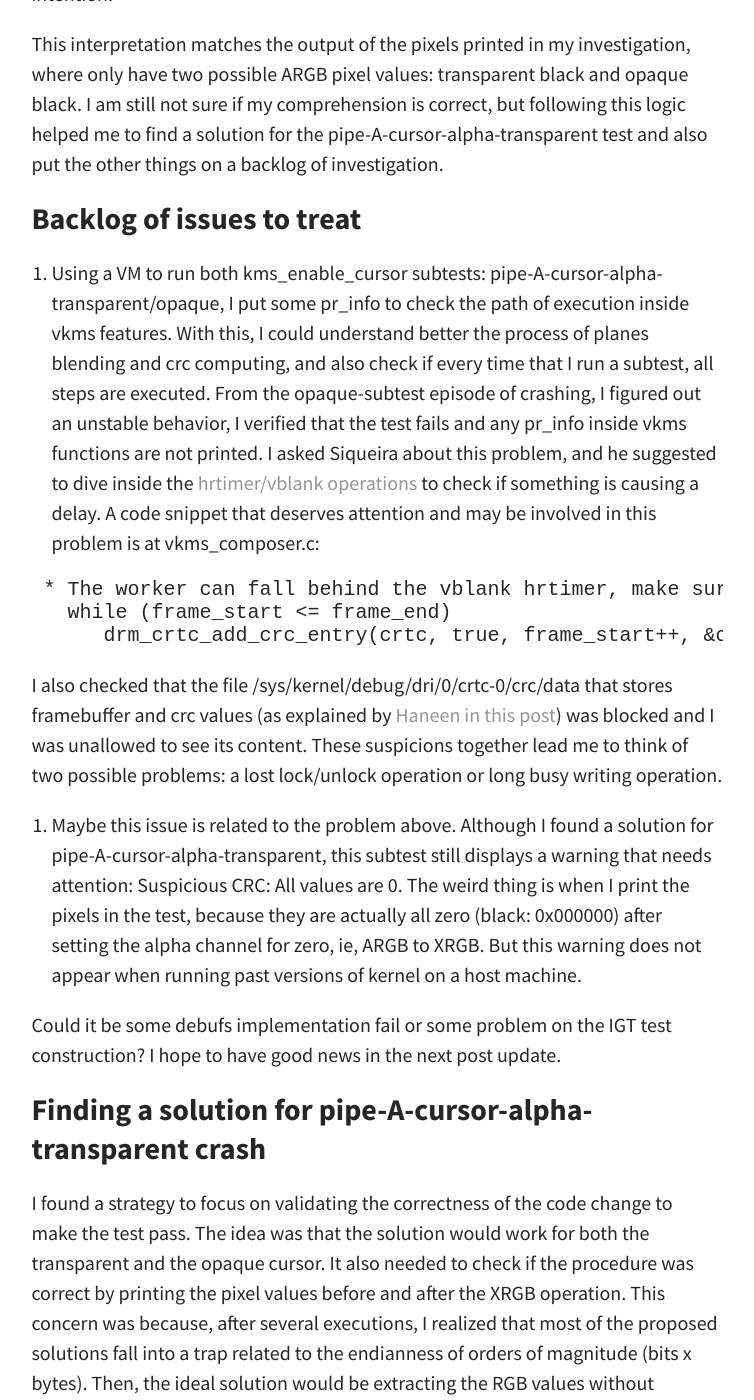
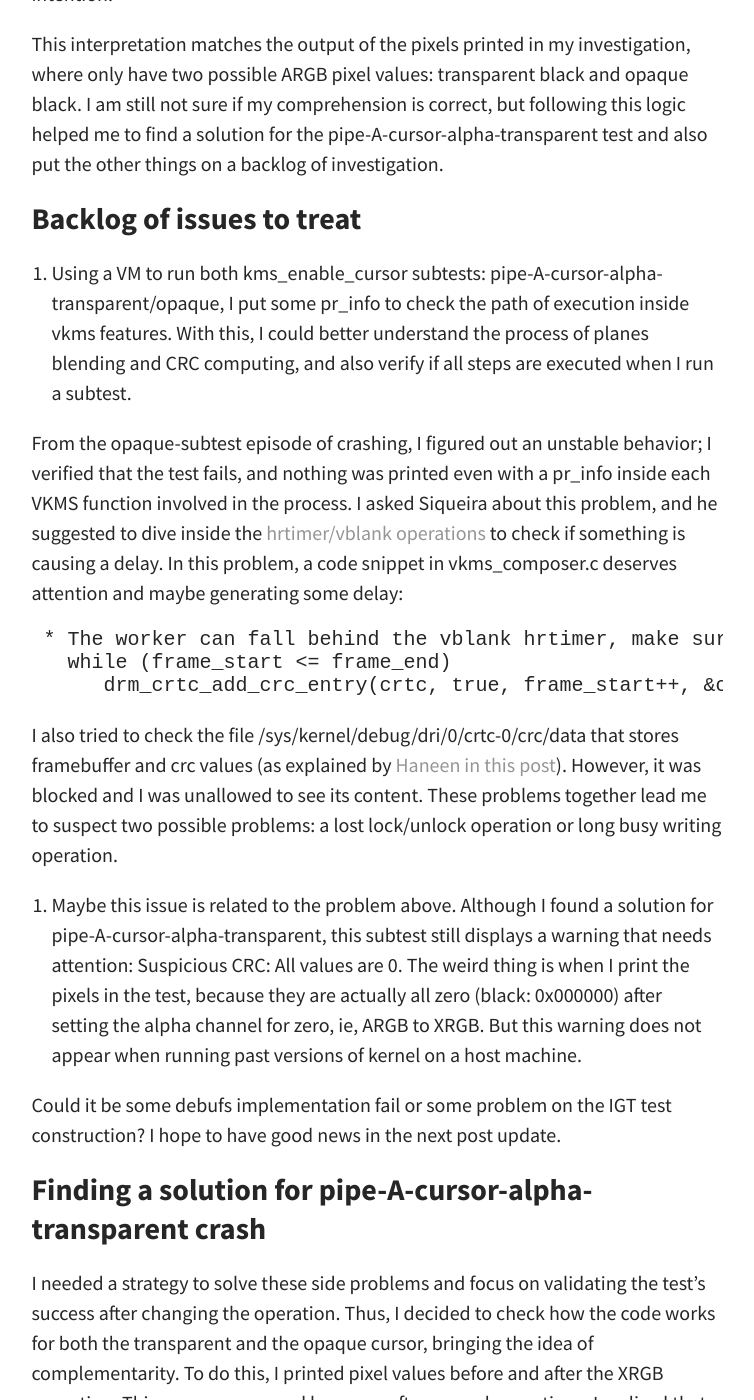
Before and after one commit to melissawen/melissawen.github.io, a Jekyll site: the page built from _posts/2020-03-21-a-tangle-issues.md, in a window 1280 px wide and 1400 px high, scrolled down 1539 px. Shown: the whole window, without its empty margins (263-1017 px from the left). Built offline with Jekyll 4.4.1, drawn with Linux system fonts in a browser that asks for light colours; some of the changed text lies outside the part shown.

Commit message:
Update 2020-03-21-a-tangle-issues.md

````diff
--- a/_posts/2020-03-21-a-tangle-issues.md
+++ b/_posts/2020-03-21-a-tangle-issues.md
@@ -61,15 +61,16 @@ put the other things on a backlog of investigation.
 
 1. Using a VM to run both kms\_enable\_cursor subtests:
    pipe-A-cursor-alpha-transparent/opaque, I put some pr\_info to check the path
-of execution inside vkms features. With this, I could understand better the
-process of planes blending and crc computing, and also check if every time that I
-run a subtest, all steps are executed. From the opaque-subtest episode of
-crashing, I figured out an unstable behavior, I verified that the test fails
-and any pr\_info inside vkms functions are not printed. I asked Siqueira about
-this problem, and he suggested to dive inside the [hrtimer/vblank
-operations](https://siqueira.tech/report/add-infrastructure-for-vblank-and-page-flip-events-simulated-via-hrtimer-in-vkms/)
-to check if something is causing a delay. A code snippet that deserves
-attention and may be involved in this problem is at vkms\_composer.c:
+of execution inside vkms features. With this, I could better understand the process
+of planes blending and CRC computing, and also verify if all steps are executed
+when I run a subtest.
+
+From the opaque-subtest episode of crashing, I figured out an unstable behavior;
+I verified that the test fails, and nothing was printed even with a pr\_info inside
+each VKMS function involved in the process. I asked Siqueira about this problem,
+and he suggested to dive inside the [hrtimer/vblank
+operations](https://siqueira.tech/report/add-infrastructure-for-vblank-and-page-flip-events-simulated-via-hrtimer-in-vkms/) to check if something is causing a delay. In this problem, a code snippet in
+vkms\_composer.c deserves attention and maybe generating some delay:
 
 ``` /*
  * The worker can fall behind the vblank hrtimer, make sure we catch up.  */
@@ -78,11 +79,11 @@ attention and may be involved in this problem is at vkms\_composer.c:
 
 ```
 
-I also checked that the file /sys/kernel/debug/dri/0/crtc-0/crc/data that
+I also tried to check the file /sys/kernel/debug/dri/0/crtc-0/crc/data that
 stores framebuffer and crc values (as explained by [Haneen in this
-post](http://haneensa.github.io/2018/09/09/CRC/)) was blocked and I was
-unallowed to see its content. These suspicions together lead me to think of two
-possible problems: a lost lock/unlock operation or long busy writing operation.
+post](http://haneensa.github.io/2018/09/09/CRC/)). However, it was blocked and I was
+unallowed to see its content. These problems together lead me to suspect two possible
+problems: a lost lock/unlock operation or long busy writing operation.
 
 2. Maybe this issue is related to the problem above. Although I found a solution
 for pipe-A-cursor-alpha-transparent, this subtest still displays a warning that
@@ -96,21 +97,21 @@ construction? I hope to have good news in the next post update.
 
 ### Finding a solution for pipe-A-cursor-alpha-transparent crash
 
-I found a strategy to focus on validating the correctness of the code change to
-make the test pass. The idea was that the solution would work for both the
-transparent and the opaque cursor. It also needed to check if the procedure was
-correct by printing the pixel values before and after the XRGB
-operation. This concern was because, after several executions, I realized that
-most of the proposed solutions fall into a trap related to the endianness of
-orders of magnitude (bits x bytes). Then, the ideal solution would be
-extracting the RGB values without depending on whether the operation to ignore
-the alpha channel was little or big-endianness.
+I needed a strategy to solve these side problems and focus on validating the
+test's success after changing the operation. Thus, I decided to check how the
+code works for both the transparent and the opaque cursor, bringing the idea
+of complementarity. To do this, I printed pixel values before and after the
+XRGB operation. This concern occurred because, after several executions, I
+realized that most of the proposed solutions fall into a trap related to the
+existence of orders of magnitude (bits x bytes). In my opinion, the ideal
+solution would prioritize legibility, extracting RGB values without the
+concern of interpreting small or large expressions and magnitudes.
 
 Using a previous experience of contributing to the IIO, I thought about using
 bitwise / bitfield operations to ensure the interpretation in bits and the
 extraction of only the RGB bits of interest.
 
-With that, I define a GENMASK that visualized only the first 24 bits (from
+With that, I define a GENMASK that get only the first 24 bits (from
 right to left) and extract those bits using the FIELD\_GET function defined in
 the file: linux / bitfield.h. I learned a little about this operation in a
 patch I sent a year ago to improve the readability of an IIO staging driver:
````
